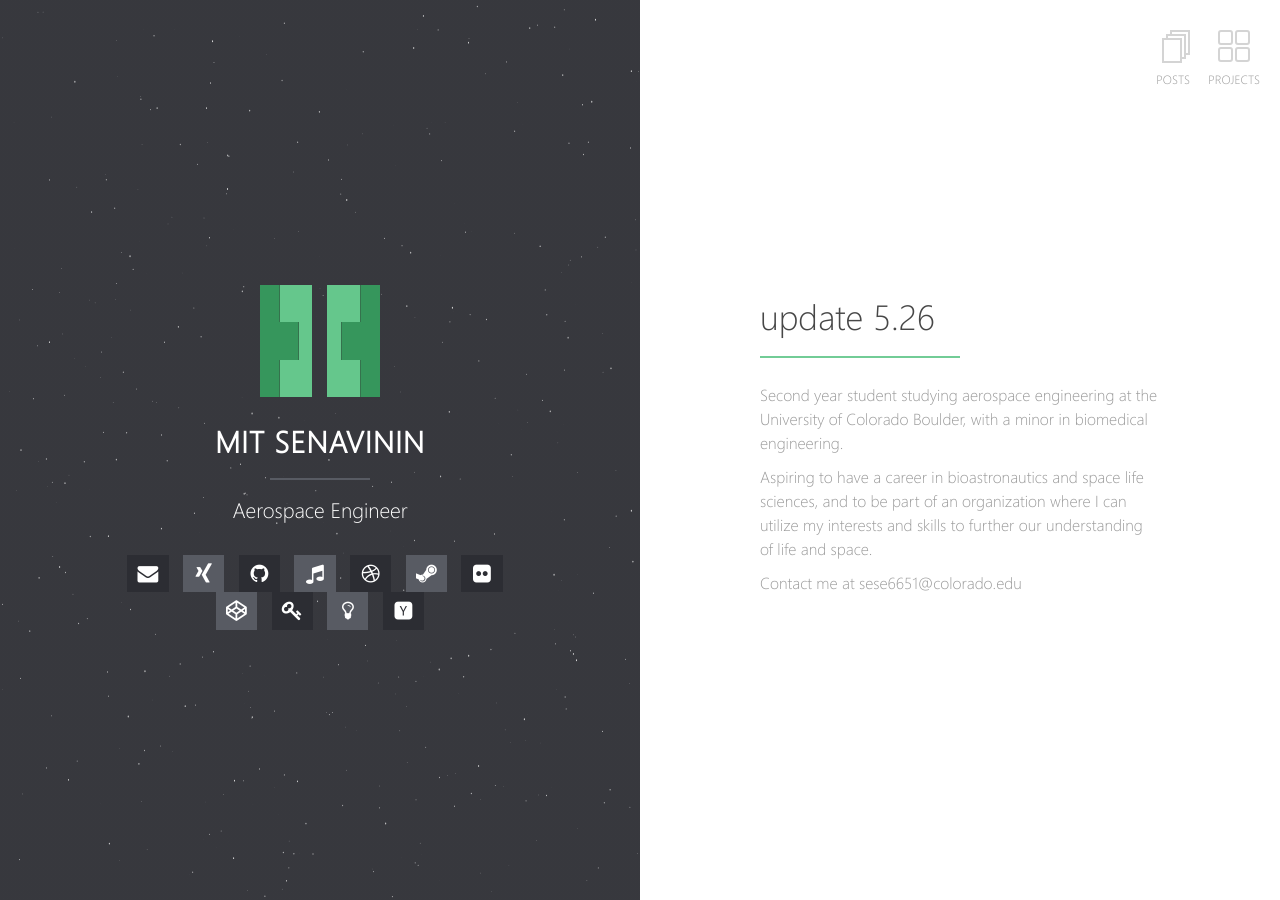
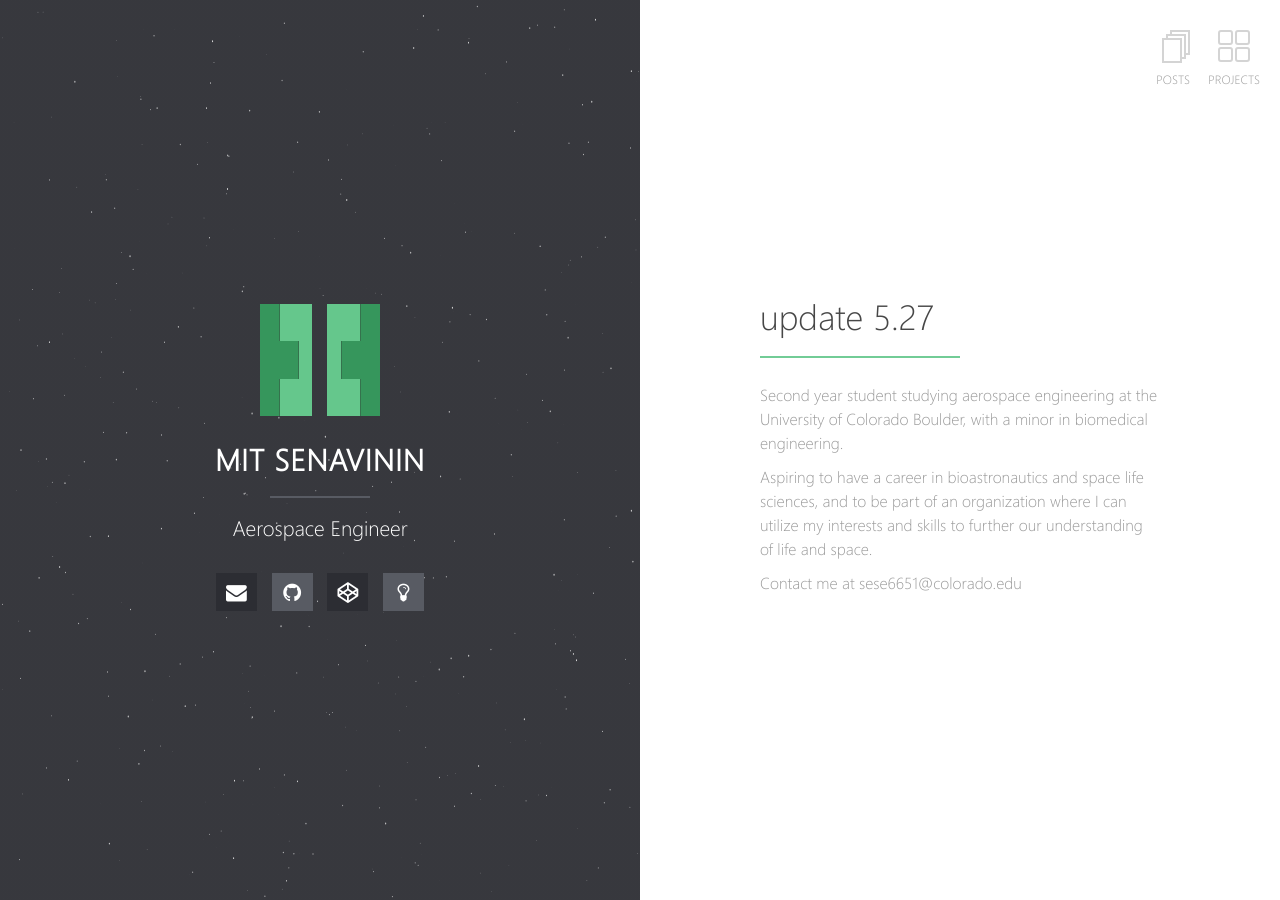
Before and after one commit to MTSVN/mtsvn.github.io, a Jekyll site: the page built from index.md, in a window 1280 px wide. Built offline with Jekyll 4.4.1, drawn with Linux system fonts in a browser that asks for light colours; our own code applies the rules of GitHub Pages for plain Markdown files; part of the change alters nothing that is shown.

Commit message:
Update5.27

```diff
--- a/_config.yml
+++ b/_config.yml
@@ -30,28 +30,28 @@ sass:
 
 # Social Links
 email:              sese6651@colorado.edu
-google.plus:        username
+#google.plus:        username
 #twitter:            username
 #facebook:           username
 github:             MTSVN
 #stackoverflow:     123456/username   from a "http://stackoverflow.com/users/123456/username" link
 #linkedin:          username
-xing:              username
+#xing:              username
 #instagram:         username
-lastfm:            username
+#lastfm:            username
 #tumblr:            username
 #pinterest:         username
 #foursquare:        username
-steam:             username
-dribbble:          username
+#steam:             username
+#dribbble:          username
 #youtube:           username
 #soundcloud:        username
 #weibo:             username
-flickr:            username
+#flickr:            username
 codepen:           username
-keybase:           username
+#keybase:           username
 xmpp:              username@server.com
-hackernews:        username
+#hackernews:        username
 #behance:           username
 
 # Gems
--- a/index.md
+++ b/index.md
@@ -1,7 +1,7 @@
 ---
 layout: home
 ---
-# update 5.26
+# update 5.27
 
 Second year student studying aerospace engineering at the University of Colorado Boulder, with a minor in biomedical engineering.
 
```
